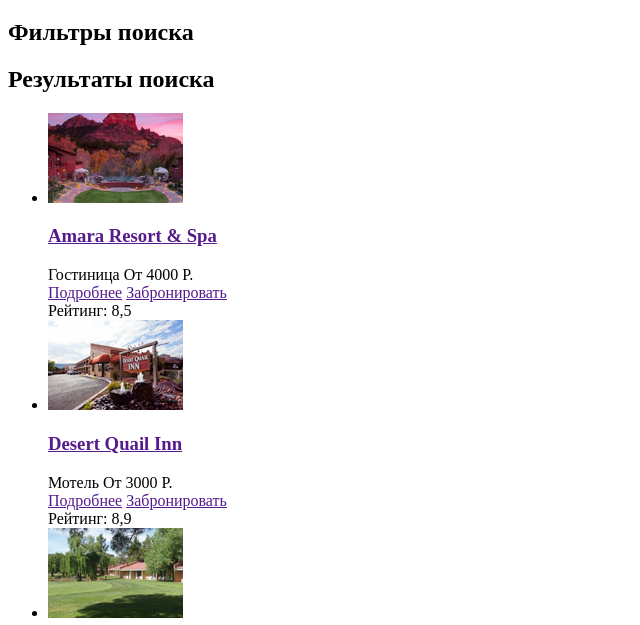
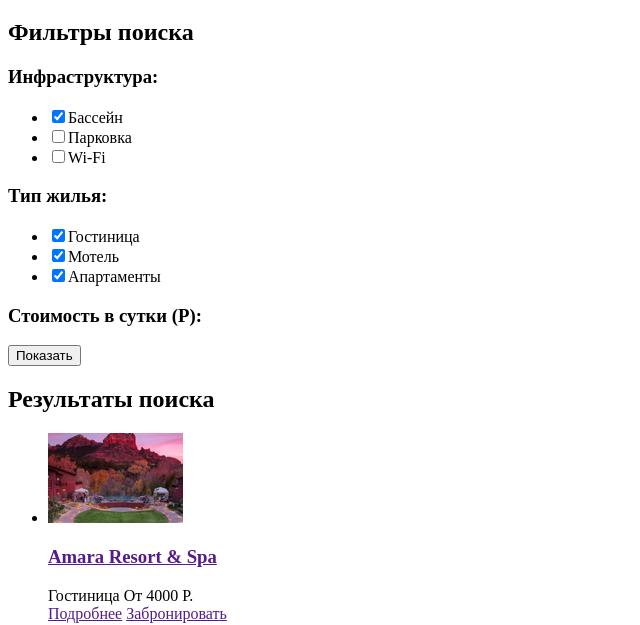
Before and after one commit to Eanew/Sedona, a plain HTML site: page catalog.html in a window 1280 px wide. Shown: the part 175-800 px from the top of the page, without its empty margins (0-640 px from the left). Drawn offline with Linux system fonts and the light colour scheme.

Commit message:
добавил наброски форм

```diff
--- a/catalog.html
+++ b/catalog.html
@@ -35,6 +35,55 @@
       </section>
 
       <section class="filter-results">
+        <form action="" method="get">
+          <div class="form-list">
+            <h3>Инфраструктура:</h3>
+            <ul>
+              <li>
+                <label>
+                  <input type="checkbox" name="pool" checked>Бассейн
+                </label>
+              </li>
+              <li>
+                <label>
+                  <input type="checkbox" name="parking">Парковка
+                </label>
+              </li>
+              <li>
+                <label>
+                  <input type="checkbox" name="wi-fi">Wi-Fi
+                </label>
+              </li>
+            </ul>
+          </div>
+
+          <div class="form-list">
+            <h3>Тип жилья:</h3>
+            <ul>
+              <li>
+                <label>
+                  <input type="checkbox" name="hotel" checked>Гостиница
+                </label>
+              </li>
+              <li>
+                <label>
+                  <input type="checkbox" name="motel" checked>Мотель
+                </label>
+              </li>
+              <li>
+                <label>
+                  <input type="checkbox" name="apartments" checked>Апартаменты
+                </label>
+              </li>
+            </ul>
+          </div>
+
+          <div class="price">
+            <h3>Стоимость в сутки (Р):</h3>
+          </div>
+
+          <button class="show-results" type="submit">Показать</button>
+        </form>
         <!-- Сортировка -->
         <h2 class="visually-hidden">Результаты поиска</h2>
 
```
Also changed, not shown: index.html (+30 -1 lines).
